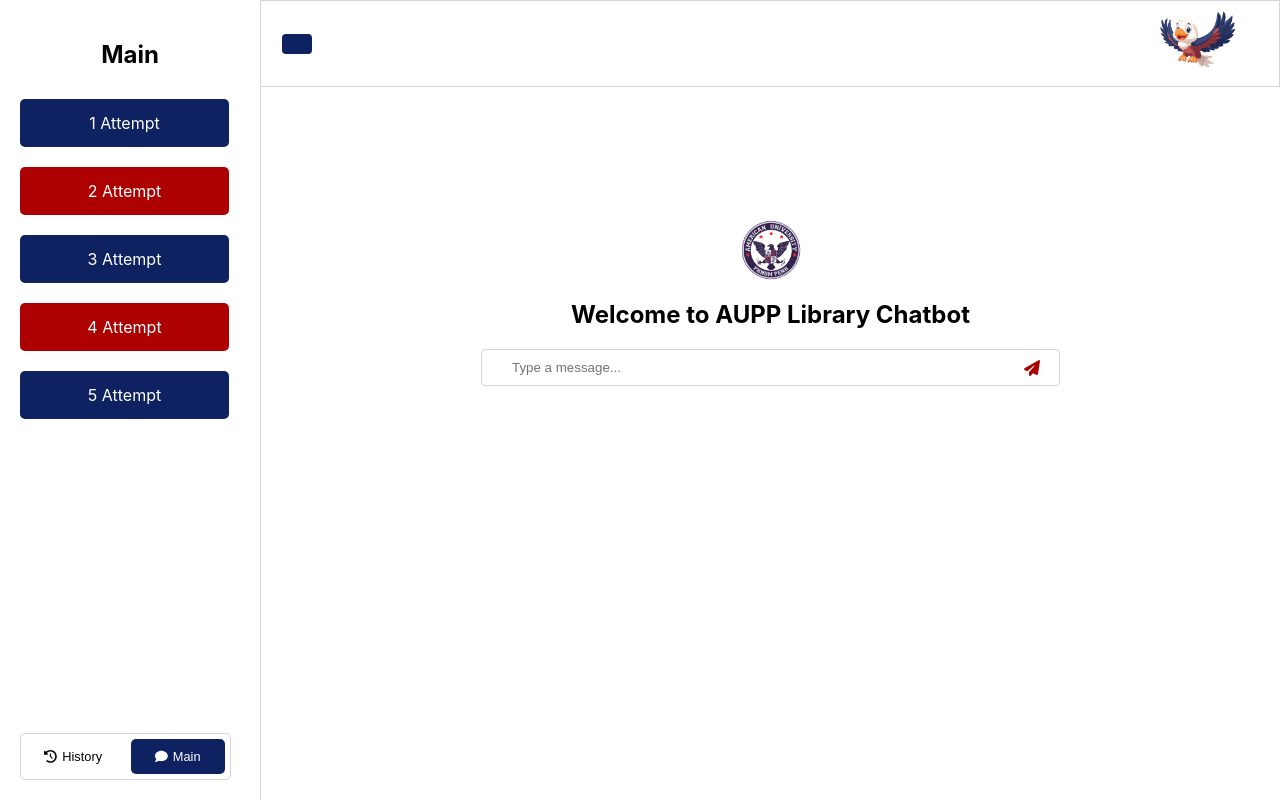
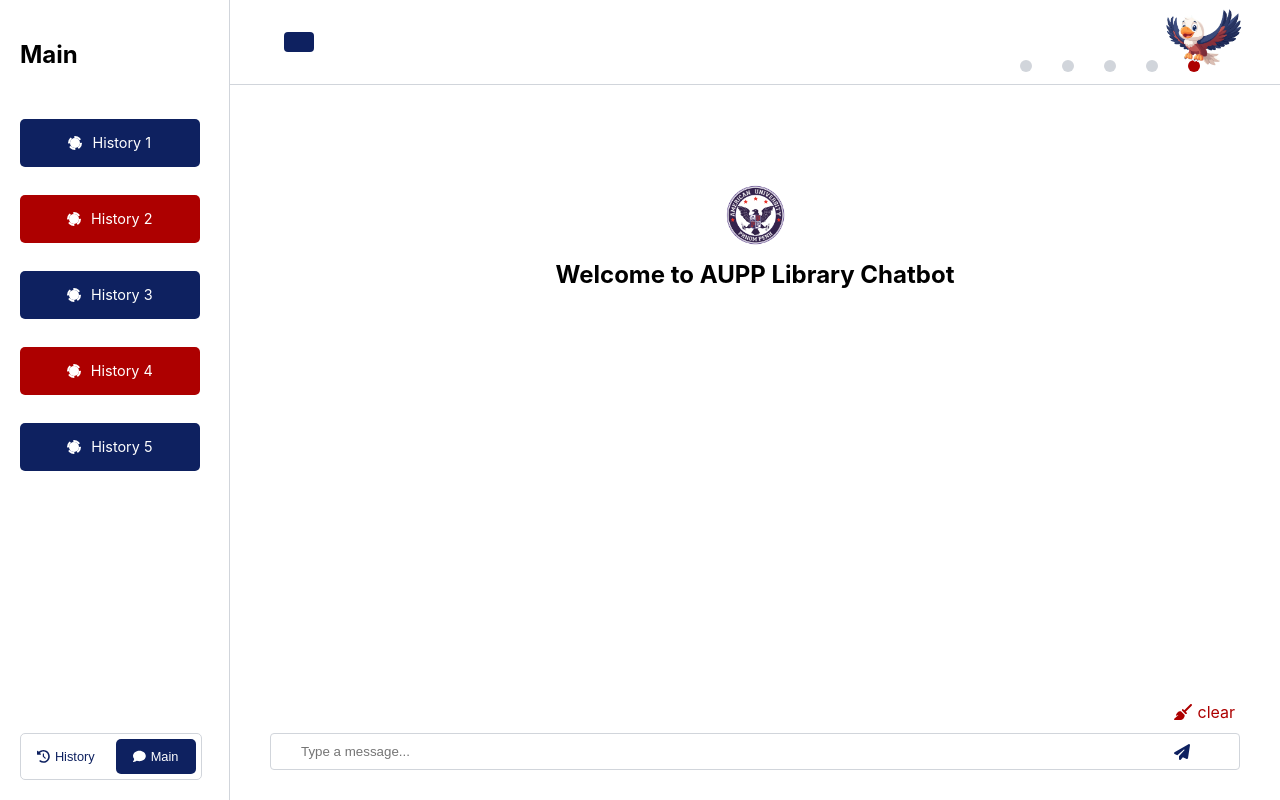
Before and after one commit to Sovatharothh/library_chatbot, a React (Create React App) app: page /chat in a window 1280 px wide. Built offline with nearby package versions, Linux system fonts and the light colour scheme.

Commit message:
updated chatpage

```diff
--- a/src/components/chatpage/chatpage.css
+++ b/src/components/chatpage/chatpage.css
@@ -11,25 +11,37 @@
 }
 
 .sidebar {
-  width: 220px;
-  /* height: 100vh; */
+  width: 230px;
   padding: 20px;
   display: flex;
   flex-direction: column;
   border-right: 1px solid var(--border-color);
+  position: fixed;
+  top: 0; /* Start from the top of the viewport */
+  bottom: 0;
+  left: 0;
+  height: 100vh; /* Full height of the viewport */
+  box-sizing: border-box;
+  background-color: white; /* Ensure sidebar has a background color */
+}
+
+.sidebar-header {
+  text-align: left;
+  padding-right: 300px;
+  margin-bottom: 10px;
+  font-size: 1rem;
 }
 
 .sidebar-content {
   flex-grow: 1;
-  overflow-y: auto;
 }
 
 .attempt-container {
-  margin-top: 30px;
+  margin-top: 50px;
 }
 
 .attempt-box {
-  margin: 20px 0;
+  margin: 28px 0;
 }
 
 .attempt-frame {
@@ -40,6 +52,26 @@
   justify-content: center;
   align-items: center;
   border-radius: 5px;
+  font-size: 0.9rem;
+}
+
+/* Circle style */
+.attempt-frame .fa-circle {
+  width: 10px;
+  height: 10px;
+  border-radius: 50%;
+  margin-right: 10px;
+  display: inline-block;
+  border-style: dashed;
+  border-width: 2px;
+}
+
+.attempt-box.blue .circle {
+  background-color: var(--secondary-color);
+}
+
+.attempt-box.red .circle {
+  background-color: var(--primary-color);
 }
 
 .attempt-box.blue .attempt-frame {
@@ -50,6 +82,7 @@
   background-color: var(--secondary-color);
 }
 
+/* tab for history and main button  */
 .tabs {
   margin-top: auto;
   display: flex;
@@ -63,11 +96,9 @@
   background-color: white;
   border-radius: 5px;
   border: 1px solid var(--border-color);
-
 }
 
-.tab-button-history,
-.tab-button-main {
+.tab-button {
   width: 100px;
   margin: 5px;
   text-align: center;
@@ -79,90 +110,168 @@
   align-items: center;
   justify-content: center;
   gap: 5px;
-  color: white;
   font-size: 0.8rem;
 }
 
-.tab-button-main:hover {
-  background-color: white;
-  color: black;
+.tab-button.on {
+  background-color: var(--primary-color);
+  color: white;
 }
 
-.tab-button-history{
+.tab-button.off {
   background-color: white;
-  color: black;
-  width: 100px;
-  margin: 5px;
-  text-align: center;
-  flex: 1;
-  padding: 10px;
-  border-radius: 5px;
-  /* border: 1px solid var(--border-color); */
-
+  color: var(--primary-color);
 }
 
-.tab-button-history:hover{
-  background-color: var(--primary-color);
+/* Navbar */
+.navbar {
+  display: flex;
+  width: calc(100% - 230px); /* Adjusted to account for sidebar width */
+  height: 85px;
+  border-bottom: 1px solid var(--border-color);
+  position: fixed;
+  top: 0;
+  right: 0;
+  background-color: white;
+  z-index: 1000;
+  justify-content: flex-end;
+  align-items: center;
+  padding-right: 20px;
+  box-sizing: border-box;
 }
 
 
-/* nav bar */
-.navbar {
-  display: flex;
-  width: calc(100% - 282px);
-  height: 85px;
-  border: 1px solid var(--border-color);
+/* info */
+.navbar .user-info {
   position: absolute;
-  top: 0;
-  right: 0;
-  display: flex;
-  justify-content: flex-end;
-  align-items: center;
-  padding-right: 20px;
-
-}
-.navbar .user-info{
-  position: absolute;
-  right: 95%;
+  right: 92%;
 }
 
-.chat-area {
-  flex-grow: 1; /* Allow chatpage to fill remaining space */
-  padding: 220px; /* Optional padding */
-  overflow-y: auto;
-  /* background-color: #AD0000; */
+.attempt-icon {
+  width: 20px;
+  height: 20px;
+  top: -13px;
+  position: absolute;
+  transform: translateY(-50%); /* Adjust this to fine-tune vertical alignment */
+  transition: right 0.3s ease; /* Smooth transition when moving between circles */
+  z-index: 10; /* Ensure it's above other elements */
+}
+
+/* circle attempts */
+.circle-container {
+  display: flex;
+  justify-content: space-between;
+  width: 180px; /* Adjust width to fit the circles */
+  top: 50px;
+  position: absolute;
+  margin-right: 60px;
+  margin-top: 10px; /* Space below the circle container */
 }
 
 
+.nav-circle {
+  width: 12px;
+  height: 12px;
+  border-radius: 50%;
+  color: white;
+  background-color: var(--border-color);
+  margin: 10 5px;
+  transition: background-color 0.3s ease;
+}
+
+.nav-circle.active {
+  background-color: var(--secondary-color); /* Highlight active or completed circles */
+}
+
+/* chat-area */
+.chat-area {
+  flex-grow: 1;
+  padding: 20px;
+  padding-top: 105px; /* Account for navbar height */
+  margin-left: 230px; /* Account for sidebar width */
+  overflow-y: auto;
+  position: relative;
+}
+
+/* welcome-page */
+.welcome-page {
+  display: flex;
+  flex-direction: column;
+  align-items: center; /* Centers content horizontally */
+  justify-content: center; /* Centers content vertically */
+  text-align: center; /* Optional: Center the text within each element */
+  padding: 80px;
+}
+
+.welcome-page img.logo {
+  margin-bottom: 10px;
+}
+
+.welcome-page h2 {
+  margin-top: 5px;
+  font-size: 1.5rem;
+}
+
+
+/* Chat input */
 .chat-input {
-  position: relative;
+  position: absolute;
+  bottom: 20px; /* Fix the input 20px from the bottom of the chat area */
+  left: 0;
+  right: 0;
   display: flex;
   align-items: center;
-
+  width: calc(100% - 40px); /* Account for padding on both sides */
+  margin-left: auto;
+  margin-right: auto;
+  padding: 10px 20px; /* Adjust padding as needed */
+  box-sizing: border-box;
+  background-color: white;
+  z-index: 10;
 }
 
 .chat-input input {
   flex-grow: 1;
-  padding: 10px 50px 10px 30px;
+  padding: 10px 10px 10px 30px;
   border: 1px solid var(--border-color);
   border-radius: 4px;
+  box-sizing: border-box;
+}
+
+.clear-container {
+  display: flex;
+  align-items: center;  /* Vertically centers the icon and text */
+  position: absolute;
+  right: 25px;  /* Adjust the positioning relative to the right of .chat-input */
+  transform: translateY(-50%);  /* Adjusts positioning to be centered */
+  cursor: pointer;
+  padding-bottom: 30px;
+  color: var(--secondary-color);  /* Sets the initial color */
+}
+
+.clear-icon {
+  margin-right: 5px;  /* Space between the icon and the text */
+}
+
+.clear-container:hover {
+  color: var(--primary-color);  /* Changes the color on hover */
 }
 
 .send-icon {
   position: absolute;
-  color: var(--secondary-color);
-  right: 20px;
+  color: var(--primary-color);
+  right: 70px;
+  top: 50%;
+  transform: translateY(-50%);
   cursor: pointer;
-  font-size: 1rem;
 }
 
-.send-icon:hover{
-  color: var(--primary-color);
+.send-icon:hover {
+  color: var(--secondary-color);
 }
 
-
-@media (max-height: 500px){
-  .social_media{
+@media (max-height: 500px) {
+  .social_media {
     display: none !important;
   }
 }
--- a/src/components/chatpage/chatpage.jsx
+++ b/src/components/chatpage/chatpage.jsx
@@ -1,101 +1,7 @@
-// import React, { useState } from 'react';
-// import { FontAwesomeIcon } from '@fortawesome/react-fontawesome';
-// import { faPaperPlane, faHistory, faComment } from '@fortawesome/free-solid-svg-icons';
-// import './chatpage.css';
-
-// // Import the logos
-// import AUPP_Logo from '../assets/AUPP_Logo.png';
-// import engle from '../assets/engle.png';
-
-// export default function ChatPage() {
-//   const [currentTab, setCurrentTab] = useState('Main');
-
-//   const handleTabClick = (tab) => {
-//     setCurrentTab(tab);
-//   };
-
-//   return (
-//     <div className="chatpage-container">
-//       {/* Sidebar */}
-//       <div className="sidebar">
-//         <div className="sidebar-content">
-//           <div className="sidebar-header">
-//             <h2>{currentTab}</h2>
-//           </div>
-
-//           {/* Attempts */}
-//           {[...Array(5)].map((_, index) => (
-//             <div
-//               key={index}
-//               className={`attempt-box ${index % 2 === 0 ? 'blue' : 'red'}`}
-//             >
-//               <div className="attempt-frame">
-//                 <p>{index + 1} Attempt</p>
-//               </div>
-//             </div>
-//           ))}
-//         </div>
-
-//         {/* Tabs - Placed at the bottom */}
-//         <div className="tabs">
-//           <div className="button-wrapper">
-//             <button
-//               className={`tab-button-history ${currentTab === 'History' ? 'active' : ''}`}
-//               onClick={() => handleTabClick('History')}
-//             >
-//               <FontAwesomeIcon icon={faHistory} /> History
-//             </button>
-//             <button
-//               className={`tab-button-main ${currentTab === 'Main' ? 'active' : ''}`}
-//               onClick={() => handleTabClick('Main')}
-//             >
-//               <FontAwesomeIcon icon={faComment} /> Main
-//             </button>
-//           </div>
-//         </div>
-//       </div>
-
-//       {/* Navbar */}
-//       <div className="navbar">
-//         <div className="user-info">
-//           <button className='user-profile'></button>
-//         </div>
-
-//         <div className='attempt-icon'>
-//           <img className="engle" src={engle} alt="engle" />
-//         </div>
-//       </div>
-
-//       {/* Chat Area */}
-//       <div className="chat-area">
-//         {currentTab === 'Main' ? (
-//           <div className='welcome-page'>
-//             <img className="logo" src={AUPP_Logo} alt="AUPP Logo" />
-//             <h2>Welcome to AUPP Library Chatbot</h2>
-//           </div>
-//         ) : (
-//           <div className="history-page">
-//             <h2>History</h2>
-//             <p>Your previous chat history will appear here...</p>
-//           </div>
-//         )}
-//         <div className="messages">
-//           {/* Messages will go here */}
-//         </div>
-//         <div className="chat-input">
-//           <input type="text" placeholder="Type a message..." />
-//           <FontAwesomeIcon icon={faPaperPlane} className="send-icon" />
-//         </div>
-//       </div>
-//     </div>
-//   );
-// }
-
-
-
 import React, { useState } from 'react';
 import { FontAwesomeIcon } from '@fortawesome/react-fontawesome';
-import { faPaperPlane, faHistory, faComment } from '@fortawesome/free-solid-svg-icons';
+import { faPaperPlane, faHistory, faComment, faBroom, faCircle } from '@fortawesome/free-solid-svg-icons';
+
 import './chatpage.css';
 
 // Import the logos
@@ -104,9 +10,15 @@ import engle from '../assets/engle.png';
 
 export default function ChatPage() {
   const [currentTab, setCurrentTab] = useState('Main');
+  const [attemptCount, setAttemptCount] = useState(1); // Track attempt count
 
   const handleTabClick = (tab) => {
     setCurrentTab(tab);
+  };
+
+  // Function to handle the user progressing to the next attempt
+  const handleNextAttempt = () => {
+    setAttemptCount(prev => (prev < 5 ? prev + 1 : prev)); // Increment up to 5 attempts
   };
 
   return (
@@ -126,7 +38,8 @@ export default function ChatPage() {
                 className={`attempt-box ${index % 2 === 0 ? 'blue' : 'red'}`}
               >
                 <div className="attempt-frame">
-                  <p>{index + 1} Attempt</p>
+                  <FontAwesomeIcon icon={faCircle} className="fa-circle" />
+                  <p>History {index + 1}</p>
                 </div>
               </div>
             ))}
@@ -137,13 +50,13 @@ export default function ChatPage() {
         <div className="tabs">
           <div className="button-wrapper">
             <button
-              className={`tab-button-history ${currentTab === 'History' ? 'active' : ''}`}
+              className={`tab-button ${currentTab === 'History' ? 'on' : 'off'}`}
               onClick={() => handleTabClick('History')}
             >
               <FontAwesomeIcon icon={faHistory} /> History
             </button>
             <button
-              className={`tab-button-main ${currentTab === 'Main' ? 'active' : ''}`}
+              className={`tab-button ${currentTab === 'Main' ? 'on' : 'off'}`}
               onClick={() => handleTabClick('Main')}
             >
               <FontAwesomeIcon icon={faComment} /> Main
@@ -157,7 +70,17 @@ export default function ChatPage() {
         <div className="user-info">
           <button className="user-profile"></button>
         </div>
-        <div className="attempt-icon">
+        <div className="circle-container">
+          {[...Array(5)].map((_, index) => (
+            <div
+              key={index}
+              className={`nav-circle ${attemptCount > 4 - index ? 'active' : ''}`}></div>
+          ))}
+        </div>
+        <div
+          className="attempt-icon"
+          style={{ right: `${(5 - attemptCount) * 30}px` }} /* Position relative to the right side */
+        >
           <img className="engle" src={engle} alt="engle" />
         </div>
       </div>
@@ -170,12 +93,14 @@ export default function ChatPage() {
             <h2>Welcome to AUPP Library Chatbot</h2>
           </div>
         ) : (
-          <div className="history-page">
-          </div>
+          <div className="history-page"></div>
         )}
         <div className="chat-input">
           <input type="text" placeholder="Type a message..." />
-          <FontAwesomeIcon icon={faPaperPlane} className="send-icon" />
+          <div className="clear-container">
+            <FontAwesomeIcon icon={faBroom} className="clear-icon" /> clear
+          </div>
+          <FontAwesomeIcon icon={faPaperPlane} className="send-icon" onClick={handleNextAttempt} />
         </div>
       </div>
     </div>
--- a/src/components/login-signup/login-signup.css
+++ b/src/components/login-signup/login-signup.css
@@ -8,8 +8,8 @@
 .image-container {
   position: relative;
   top: -1px;
-  width: 603px;
-  height: 620px;
+  width: 600px;
+  height: 610px;
   padding: 15px;
 }
 
```
